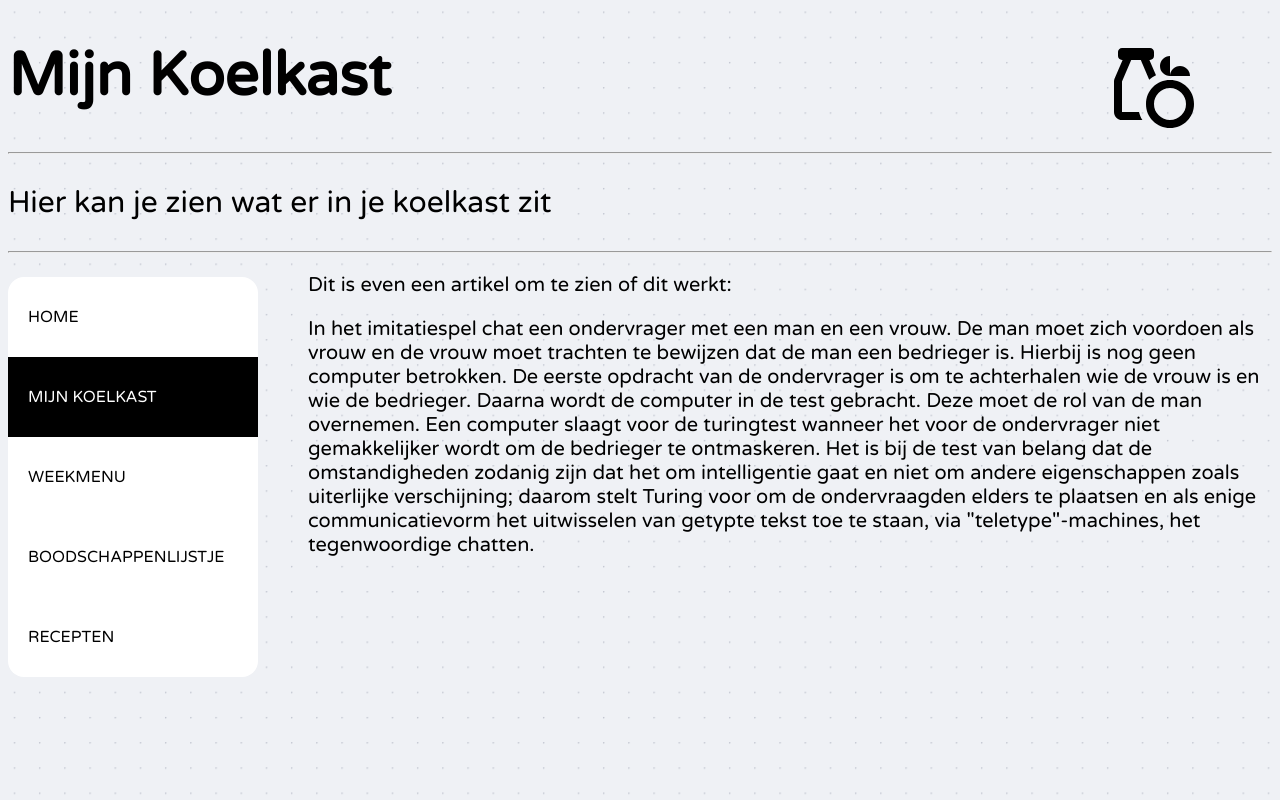
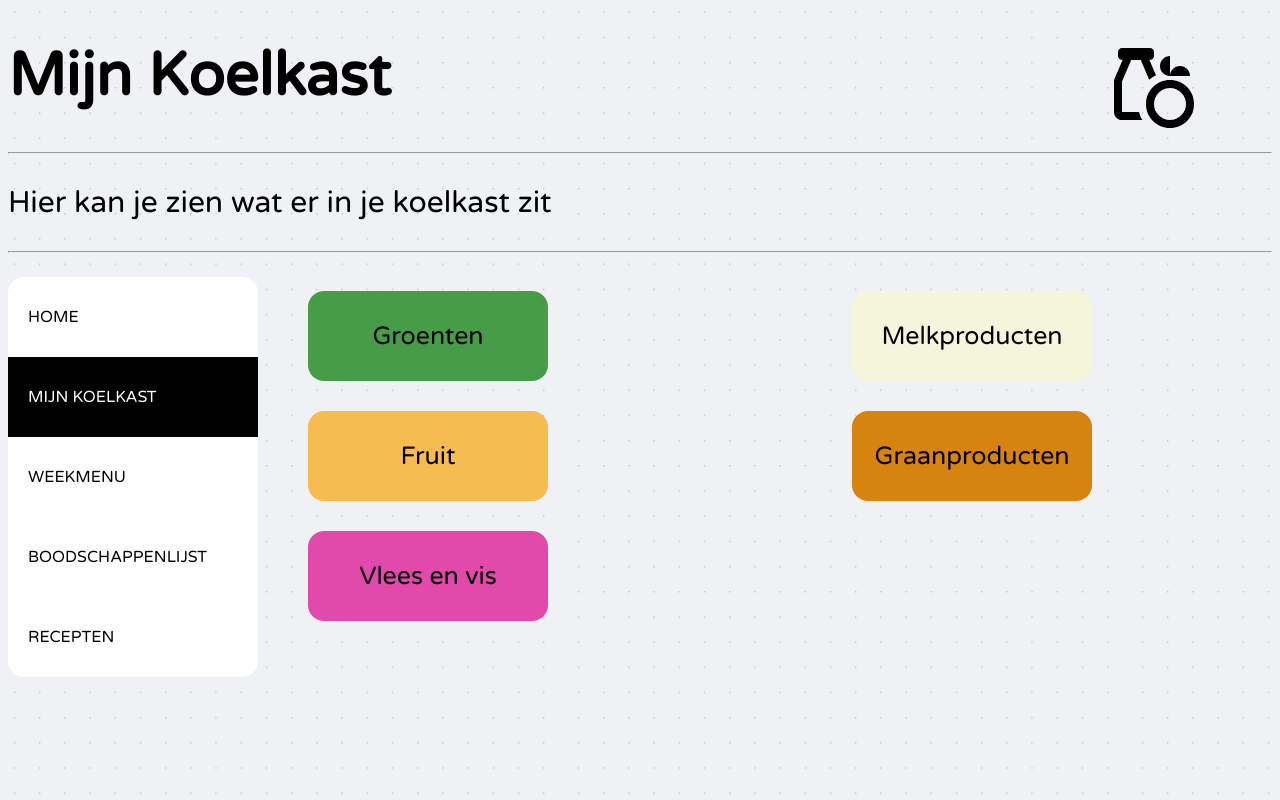
Before and after one commit to LanderGeerts04/Anti-FoodWaste, a PHP site: the page made by Mijn Koelkast/Mijn_Koelkast.html in a window 1280 px wide. Run offline with PHP 8.4, Linux system fonts and the light colour scheme.

Commit message:
Etencategorieën
Knoppen toegevoegd voor verschillende etencategorieën

```diff
--- a/Mijn Koelkast/Mijn_Koelkast.css
+++ b/Mijn Koelkast/Mijn_Koelkast.css
@@ -62,11 +62,8 @@ body{
     font-family: VarelaRound;
     font-size: 20px;
 }
-.blok{
-    margin-left: 300px;
-    margin-top: auto;
-    margin-right: auto ;
-}
+
+/*Logo layout*/
 @media(max-width: 800px){
     #logo{
         display: none;
@@ -75,3 +72,44 @@ body{
 #logo{
     margin-right: 70px;
 }
+
+/*Blok element*/
+.blok{
+    height: 90px;
+    width: 200px;
+    border-radius: 16px;
+    margin: auto;
+}
+
+.knop{
+    display: inline-block;
+    width: 200px;
+    height: 30px;
+    border-radius: 16px;
+    padding: 30px 20px;
+    text-align: center;
+    font-family: VarelaRound;
+    font-size: 25px;
+    text-decoration: none;
+    color: black;
+    margin-left: 300px;
+    margin-top: 30px;
+}
+#groenten{
+    background-color: rgb(71, 156, 71);
+}
+#melk{
+    background-color: beige;
+}
+#fruit{
+    background-color: rgb(247, 188, 79);
+}
+#graan{
+    background-color: rgb(215, 131, 15);
+}
+#vleesvis{
+    background-color: rgb(225, 73, 171);
+}
+#grid{
+    margin-right: 20px;
+}
--- a/Mijn Koelkast/Mijn_Koelkast.html
+++ b/Mijn Koelkast/Mijn_Koelkast.html
@@ -20,22 +20,16 @@
         <li id="top"><a href="#HOME">HOME</a></li>
         <li id="active"><a href="./Mijn_Koelkast.html">MIJN KOELKAST</a></li>
         <li><a href="#Weekmenu">WEEKMENU</a></li>
-        <li><a href="#Boodschappenlijstje">BOODSCHAPPENLIJSTJE</a></li>
+        <li><a href="../Boodschappenlijst.html">BOODSCHAPPENLIJST</a></li>
         <li id="bottom"><a href="#Recepten">RECEPTEN</a></li>
     </ul>
-    <div class="blok">
-        <p class="artikel">Dit is even een artikel om te zien of dit werkt:</p>
-        <p class="artikel">
-            In het imitatiespel chat een ondervrager met een man en een vrouw.
-            De man moet zich voordoen als vrouw en de vrouw moet trachten te bewijzen dat de man een bedrieger is.
-            Hierbij is nog geen computer betrokken.
-            De eerste opdracht van de ondervrager is om te achterhalen wie de vrouw is en wie de bedrieger.
-            Daarna wordt de computer in de test gebracht.
-            Deze moet de rol van de man overnemen.
-            Een computer slaagt voor de turingtest wanneer het voor de ondervrager niet gemakkelijker wordt om de bedrieger te ontmaskeren.
-            Het is bij de test van belang dat de omstandigheden zodanig zijn dat het om intelligentie gaat en niet om andere eigenschappen zoals uiterlijke verschijning;
-            daarom stelt Turing voor om de ondervraagden elders te plaatsen en als enige communicatievorm het uitwisselen van getypte tekst toe te staan, via "teletype"-machines, het tegenwoordige chatten.
-        </p>
+    <div id="grid">
+        <a class="knop" id="groenten" href="#Groenten">Groenten</a>
+        <a class="knop" id="melk" href="#Groenten">Melkproducten</a>
+        <a class="knop" id="fruit" href="#Groenten">Fruit</a>
+        <a class="knop" id="graan" href="#Groenten">Graanproducten</a>
+        <a class="knop" id="vleesvis" href="#Groenten">Vlees en vis</a>
     </div>
+
 </body>
 </html>
```
